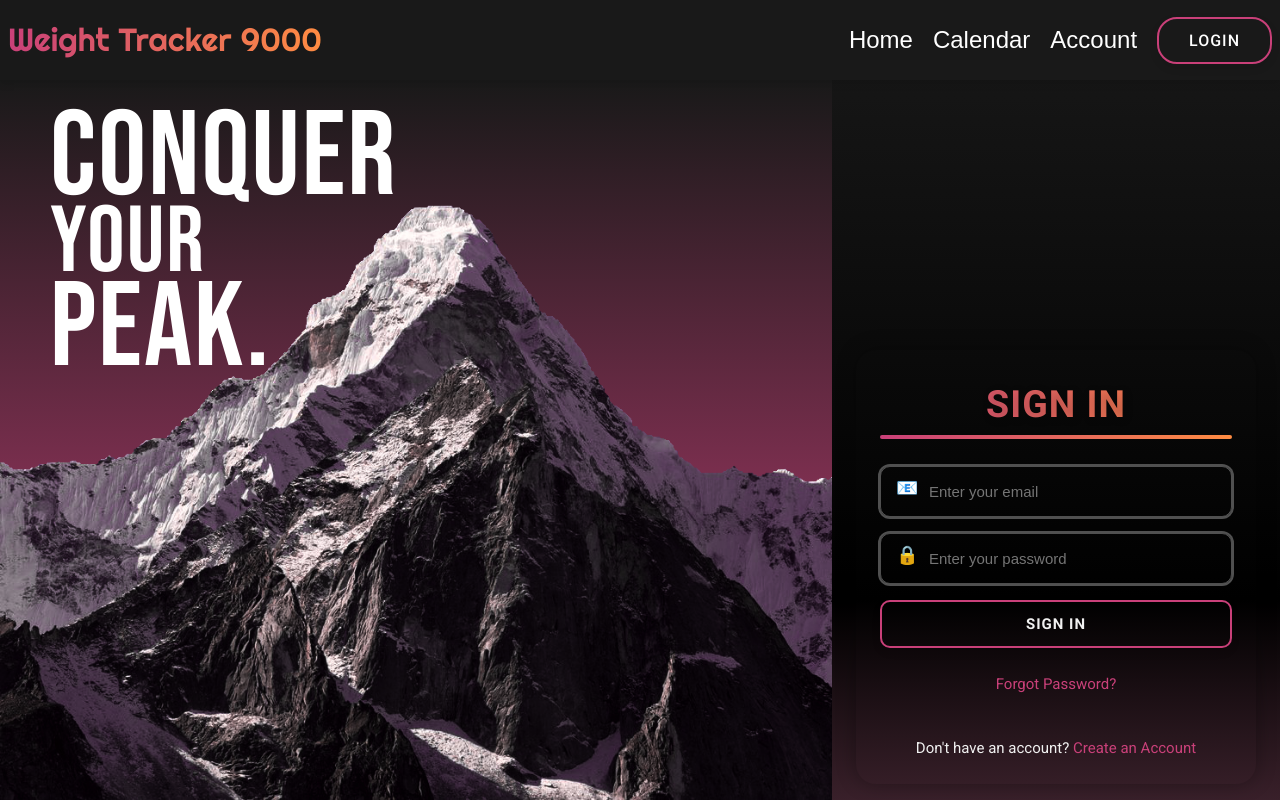
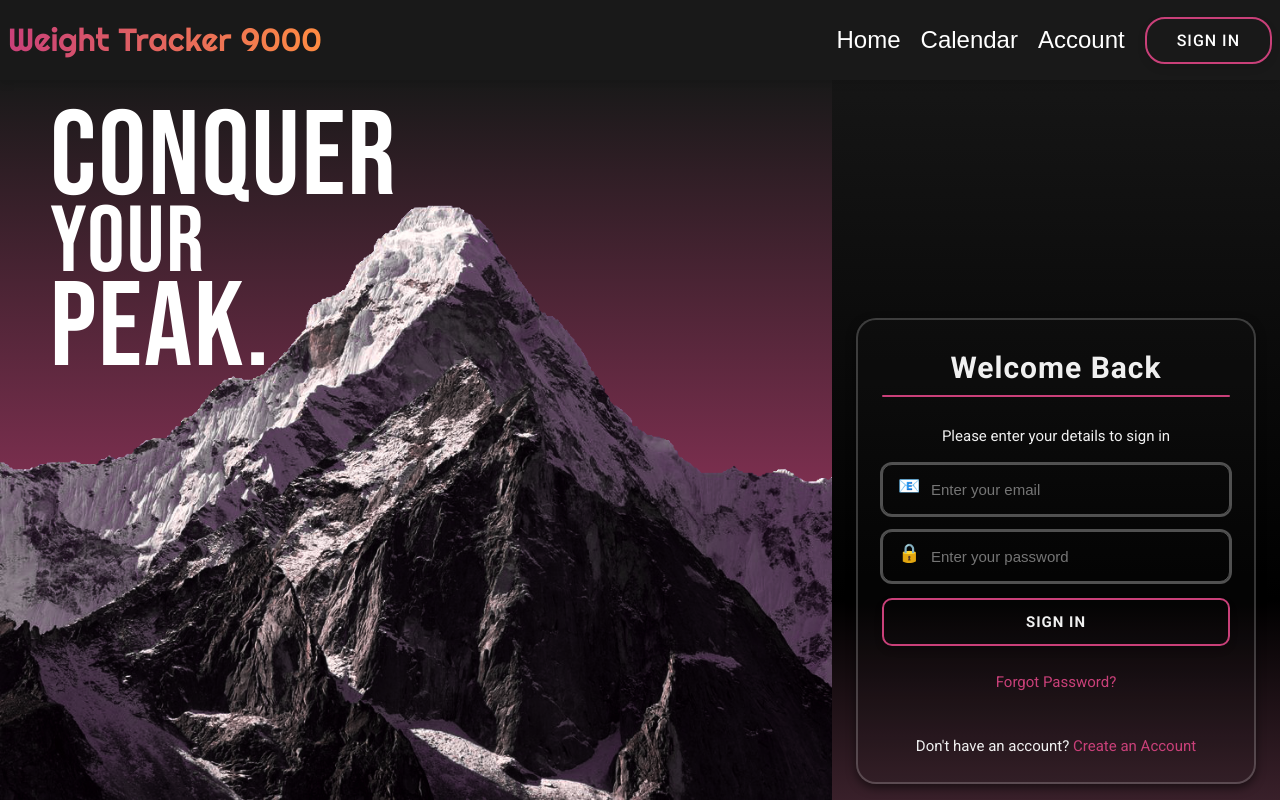
Before and after one commit to x-Lo/weight-tracker9000, a Vue app: page /login in a window 1280 px wide. Built offline with nearby package versions, Linux system fonts and the light colour scheme; no server answers; what v-calendar would draw is missing.

Commit message:
changed the styling of the sing in/up pages and added animations, same with dailyweight

```diff
--- a/src/components/DailyWeight.vue
+++ b/src/components/DailyWeight.vue
@@ -16,14 +16,12 @@
           :disabled="store.weightSubmitted">
           Submit
         </button>
-                <p v-if="store.weightSubmitted" class="info-message">
+        <p
+          v-if="store.weightSubmitted"
+          class="info-message"
+          ref="infoMessage"  >
           You've already logged your weight for the day!
         </p>
-            </div>
-
-            <div class="feedback-messages">
-                <p v-if="successMessage" class="success-message">{{ successMessage }}</p>
-                <p v-if="errorMessage" class="error-message">{{ errorMessage }}</p>
     </div>
   </div>
 </template>
@@ -35,6 +33,7 @@
 
   const store = useAppStore();
   const dailyweight = ref<HTMLDivElement | null>(null);
+  const infoMessage = ref<HTMLElement | null>(null);
 
   const currentWeightInput = ref("");
   const successMessage = ref("");
@@ -139,13 +138,12 @@
     }
   });
 
-  watch([successMessage, errorMessage], ([newSuccess, newError]) => {
-    if (newSuccess || newError) {
-      const message = newSuccess ? ".success-message" : ".error-message";
+  watch(() => store.weightSubmitted, (newWeightSubmitted) => {
+  if (newWeightSubmitted && infoMessage.value) {
     gsap.fromTo(
-        message,
-        { opacity: 0, y: -10 },
-        { opacity: 1, y: 0, duration: 0.5, ease: "power1.out" }
+      infoMessage.value,
+      { opacity: 0, y: 20 },
+      { opacity: 1, y: 0, duration: 0.5, ease: "power2.out" }
     );
   }
 });
--- a/src/components/LogIn.vue
+++ b/src/components/LogIn.vue
@@ -1,7 +1,8 @@
 <template>
-  <div class="login-container">
-    <form class="login-form" @submit.prevent="handleLogIn">
-      <h2>SIGN IN</h2>
+  <div class="login-container" ref="login">
+    <form class="login-form" @submit.prevent="handleLogIn" >
+      <h2>Welcome Back</h2>
+      <h4>Please enter your details to sign in</h4>
       <div class="input-group">
         <label for="email">
           <span class="icon">📧</span>
@@ -32,22 +33,21 @@
       </p>
       <p class="signup">
         Don't have an account?
-        <a @click.prevent="handleNavigate('signup')">Create an Account</a>
+        <a @click.prevent="navigate('signup')">Create an Account</a>
       </p>
     </form>
   </div>
 </template>
 
-<script lang="ts" defer>
-  import { defineComponent, ref } from "vue";
+<script lang="ts" setup>
+  import { ref, onMounted } from "vue";
   import { logIn } from "@/services/authService";
   import { getUserProfile } from "@/services/userService";
   import { useRouter, useRoute } from "vue-router";
   import { useNavigation } from "@/composables/useNavigation";
   import { useAppStore } from "@/stores/appStore";
+  import gsap from "gsap";
 
-  export default defineComponent({
-    setup() {
   const email = ref("");
   const password = ref("");
   const errorMessage = ref("");
@@ -55,10 +55,7 @@
   const route = useRoute();
   const { navigate } = useNavigation();
   const store = useAppStore();
-
-      const handleNavigate = (route: string) => {
-        navigate(route);
-      };
+  const login = ref<HTMLElement | null>(null);
 
   const handleLogIn = async () => {
     try {
@@ -77,9 +74,20 @@
     }
   };
 
-
-      return { email, password, errorMessage, handleLogIn, handleNavigate };
-    },
+  onMounted(async() => {
+    // animation code
+    if (login.value) {
+      gsap.fromTo(
+        login.value.querySelectorAll("*"),
+        { x: '100%', opacity: 0 },
+        {
+          x: '0%',
+          opacity: 1,
+          duration: 0.7,
+          ease: "power1.out"
+        }
+      );
+    }
   });
 </script>
 
@@ -97,15 +105,10 @@
 
 /* Header */
 h2 {
-  font-size: 2.5em;
+  font-size: 2em;
   margin-bottom: 1rem;
   font-weight: bold;
-  color: #c94079;
-  background: linear-gradient(90deg, #c94079, #ff8c42);
-  background-clip: text;
-  -webkit-background-clip: text;
-  -webkit-text-fill-color: transparent;
-  text-shadow: 2px 2px 8px rgba(0, 0, 0, 0.2);
+  color: #f0f0f0;
   letter-spacing: 1px;
   position: relative;
 }
@@ -117,9 +120,9 @@ h2::after {
   bottom: -5px;
   left: 0;
   width: 100%;
-  height: 4px;
-  background: linear-gradient(90deg, #c94079, #ff8c42);
-  border-radius: 4px;
+  height: 2px;
+  background: #c94079;
+  border-radius: 2px;
 }
 
 /* Form */
@@ -130,8 +133,10 @@ h2::after {
   flex-direction: column;
   gap: 1rem;
   padding: 1.5rem;
+  background: rgba(39, 39, 39, 0.1);
   border-radius: 20px;
-  box-shadow: 0px 0px 20px rgba(0, 0, 0, 0.3);
+  border: 2px solid rgba(255, 255, 255, 0.2);
+  box-shadow: 0 0 0 2px transparent, 0 4px 10px rgba(0, 0, 0, 0.5);
 }
 
 /* Input group */
--- a/src/components/Navbar.vue
+++ b/src/components/Navbar.vue
@@ -33,7 +33,7 @@
             class="button"
             @click="isLoggedIn ? logout() : login()"
           >
-            {{ isLoggedIn ? "Logout" : "Login" }}
+            {{ isLoggedIn ? "Sign Out" : "Sign In" }}
           </button>
           </div>
         </div>
--- a/src/components/Quote.vue
+++ b/src/components/Quote.vue
@@ -29,7 +29,7 @@ onMounted(() => {
       {
         x: '0%',
         opacity: 1,
-        duration: 1,
+        duration: 0.5,
         stagger: 0.2,
         ease: 'power1.out', // Smooth deceleration effect
       }
--- a/src/components/SignUp.vue
+++ b/src/components/SignUp.vue
@@ -1,7 +1,7 @@
 <template>
-  <div class="login-container">
+  <div class="login-container" ref="signup">
     <form class="login-form" @submit.prevent="handleSignUp">
-      <h2>SIGN UP</h2>
+      <h2>Create an Account</h2>
       <div class="input-group">
         <label for="username">
           <span class="icon">👤</span>
@@ -41,23 +41,21 @@
       <button type="submit" class="button">SIGN UP</button>
       <p class="signup">
         Already have an account?
-        <a @click.prevent="handleNavigate('login')">Sign In</a>
+        <a @click.prevent="navigate('login')">Sign In</a>
       </p>
       <p v-if="errorMessage" class="error-message">{{ errorMessage }}</p>
     </form>
   </div>
 </template>
 
-<script lang="ts" defer>
-import { defineComponent, ref } from "vue";
+<script lang="ts" setup>
   import { signUp } from "@/services/authService";
+  import { ref, onMounted } from "vue";
   import { createUserProfile } from "@/services/userService";
   import { useRouter } from "vue-router";
   import { useNavigation } from "@/composables/useNavigation";
   import { useAppStore } from "@/stores/appStore";
-
-export default defineComponent({
-  setup() {
+  import gsap from "gsap";
   const email = ref("");
   const password = ref("");
   const username = ref("");
@@ -65,10 +63,7 @@ export default defineComponent({
   const router = useRouter(); // Access the router instance
   const { navigate } = useNavigation();
   const store = useAppStore();
-
-    const handleNavigate = (route: string) => {
-      navigate(route);
-    };
+  const signup = ref<HTMLElement | null>(null);
 
   const handleSignUp = async () => {
     try {
@@ -85,8 +80,20 @@ export default defineComponent({
     }
   };
 
-    return { email, password, username, errorMessage, handleSignUp, handleNavigate };
-  },
+  onMounted(async() => {
+    // animation code
+    if (signup.value) {
+      gsap.fromTo(
+        signup.value.querySelectorAll("*"),
+        { x: '100%', opacity: 0 },
+        {
+          x: '0%',
+          opacity: 1,
+          duration: 0.7,
+          ease: "power1.out"
+        }
+      );
+    }
   });
 </script>
 
@@ -104,14 +111,10 @@ export default defineComponent({
 
 /* Header */
 h2 {
-  font-size: 2.5em;
+  font-size: 2em;
   margin-bottom: 1rem;
   font-weight: bold;
-  color: #c94079;
-  background: linear-gradient(90deg, #c94079, #ff8c42);
-  background-clip: text;
-  -webkit-background-clip: text;
-  -webkit-text-fill-color: transparent;
+  color: #f0f0f0;
   text-shadow: 2px 2px 8px rgba(0, 0, 0, 0.2);
   letter-spacing: 1px;
   position: relative;
@@ -124,9 +127,9 @@ h2::after {
   bottom: -5px;
   left: 0;
   width: 100%;
-  height: 4px;
-  background: linear-gradient(90deg, #c94079, #ff8c42);
-  border-radius: 4px;
+  height: 2px;
+  background: #c94079;
+  border-radius: 2px;
 }
 
 
@@ -138,8 +141,10 @@ h2::after {
   flex-direction: column;
   gap: 1rem;
   padding: 1.5rem;
+  background: rgba(39, 39, 39, 0.1);
   border-radius: 20px;
-  box-shadow: 0px 0px 20px rgba(0, 0, 0, 0.3);
+  border: 2px solid rgba(255, 255, 255, 0.2);
+  box-shadow: 0 0 0 2px transparent, 0 4px 10px rgba(0, 0, 0, 0.5);
 }
 
 /* Input group */
--- a/src/components/Welcome.vue
+++ b/src/components/Welcome.vue
@@ -32,7 +32,7 @@
         {
           x: '0%',
           opacity: 1,
-          duration: 1,
+          duration: 0.7,
           ease: 'power1.out', // Smooth deceleration effect
         }
       );
```
Lines whose indentation alone changed are shown as unchanged.
